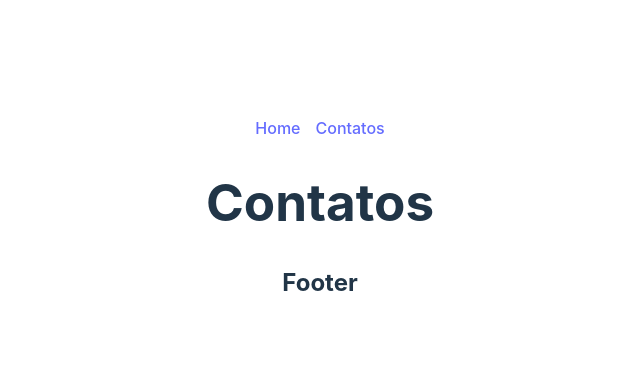
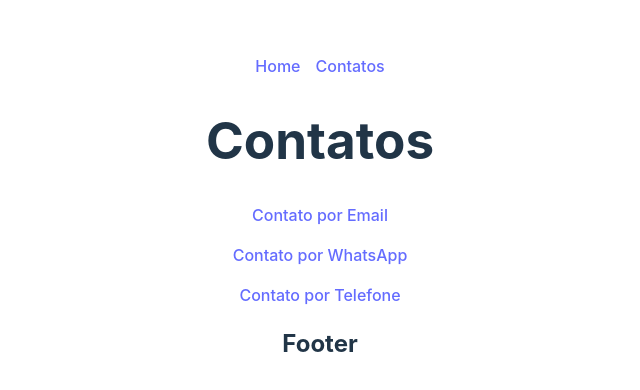
Before and after one commit to AlexSimao/react-js, a React app in the folder Exercicios/ex-003/: page /contact in a window 1280 px wide. Shown: the part 182-572 px from the top of the page, without its empty margins (320-960 px from the left). Built offline with nearby package versions, Linux system fonts and the light colour scheme; the HTML template or start-up script is replaced by a standard one.

Commit message:
Aprendendo sobre Dynamic Routes.

```diff
--- a/Exercicios/ex-003/src/main.jsx
+++ b/Exercicios/ex-003/src/main.jsx
@@ -8,6 +8,7 @@ import { createBrowserRouter, RouterProvider } from "react-router-dom";
 import Home from "./routes/Home.jsx";
 import Contact from "./routes/Contact.jsx";
 import ErrorPage from "./routes/ErrorPage.jsx";
+import ContactDetails from "./routes/ContactDetails.jsx";
 
 const router = createBrowserRouter([
   {
@@ -23,6 +24,10 @@ const router = createBrowserRouter([
         path: "contact",
         element: <Contact />,
       },
+      {
+        path: "contact/:id",
+        element: <ContactDetails />,
+      },
     ],
   },
 ]);
--- a/Exercicios/ex-003/src/routes/Contact.jsx
+++ b/Exercicios/ex-003/src/routes/Contact.jsx
@@ -1,5 +1,20 @@
+import { Link } from "react-router-dom";
+
 function Contact() {
-  return <h1>Contatos</h1>;
+  return (
+    <div>
+      <h1>Contatos</h1>
+      <p>
+        <Link to={"/contact/email"}>Contato por Email</Link>
+      </p>
+      <p>
+        <Link to={"/contact/whatsapp"}>Contato por WhatsApp</Link>
+      </p>
+      <p>
+        <Link to={"/contact/telefone"}>Contato por Telefone</Link>
+      </p>
+    </div>
+  );
 }
 
 export default Contact;
--- /dev/null
+++ b/Exercicios/ex-003/src/routes/ContactDetails.jsx
@@ -0,0 +1,12 @@
+import { useParams } from "react-router-dom";
+
+function ContactDetails() {
+  const {id} = useParams()
+  return (
+    <div>
+      <p>Detalhes... {id}</p>
+    </div>
+  );
+}
+
+export default ContactDetails;
```
